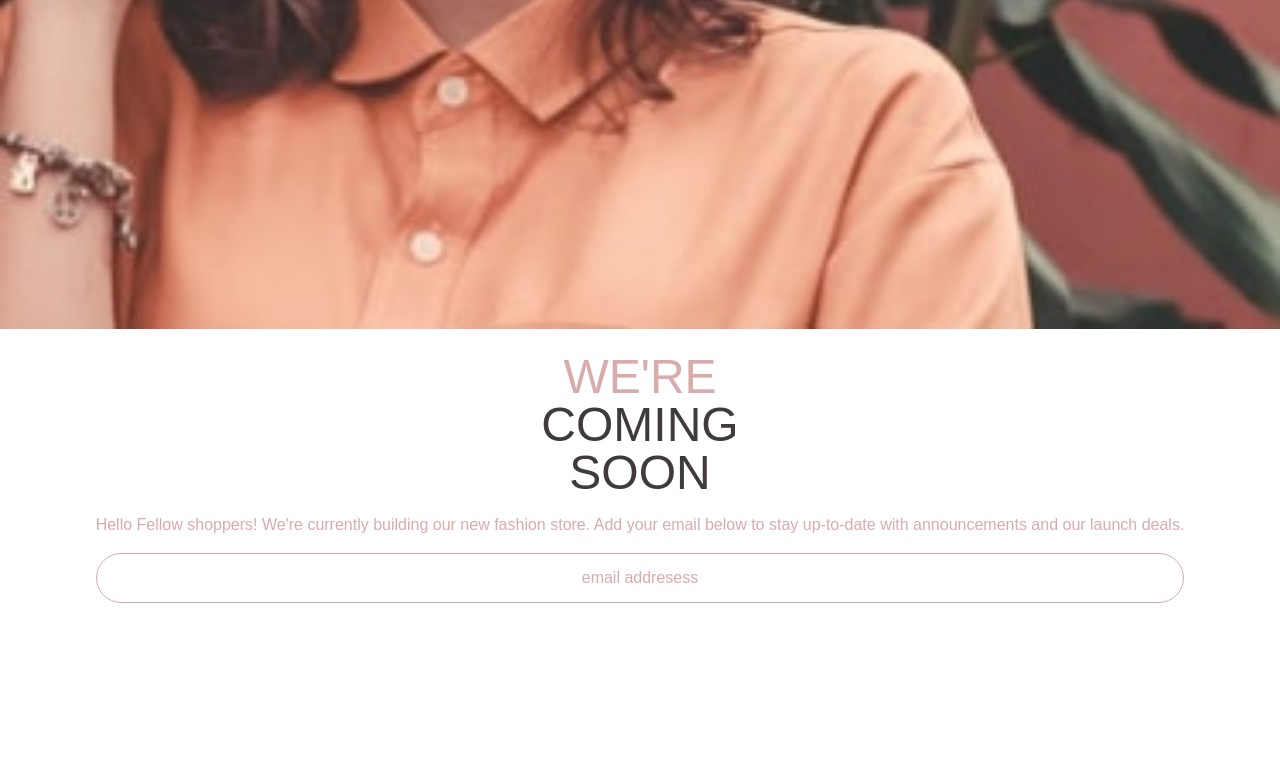
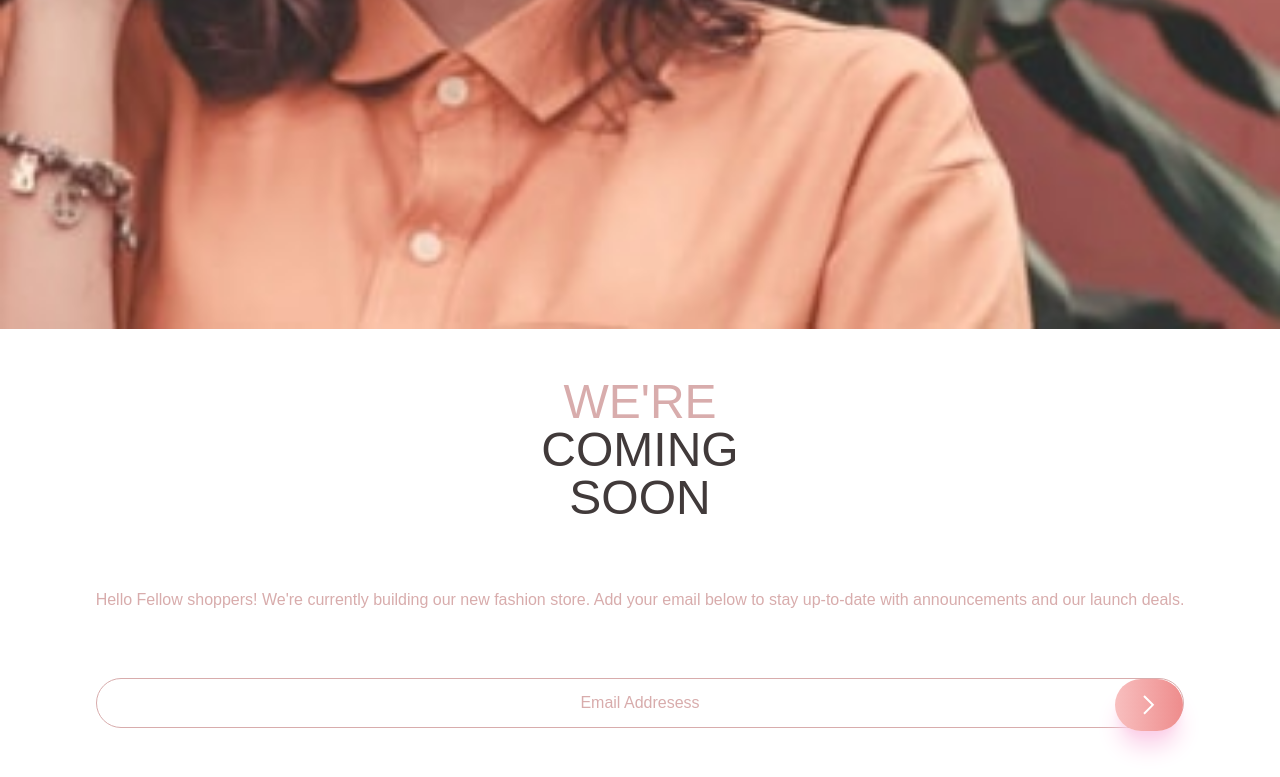
Before and after one commit to ainunnfh/base-apparel-coming-soon, a Next.js app: page / in a window 1280 px wide. Shown: the part 591-1368 px from the top of the page. Before the commit the page ends 1218 px from the top, so only its background shows below. Built offline with nearby package versions, Linux system fonts and the light colour scheme.

Commit message:
💄update (page.tsx): create email address design

```diff
--- a/src/app/page.tsx
+++ b/src/app/page.tsx
@@ -7,11 +7,11 @@ export default function Home() {
         <img className="w-32 ml-5" src="/logo.svg"></img>
         <img className="w-full  " src="/hero-mobile.jpg"></img>
       </div>
-      <div className="text-[#d8acac] p-6 flex flex-col h-1/2 justify-around items-center text-center">
-        <div className="flex flex-col gap-4">
-          <p className="text-5xl font-josefinSans uppercase font-light">
+      <div className="text-[#d8acac] p-6 flex flex-col items-center text-center">
+        <div className="flex flex-col gap-4 h-[50vh] justify-around">
+          <p className="text-5xl font-josefinSans uppercase">
             We&apos;re <br />
-            <span className="text-[#413a3a]">
+            <span className="text-[#413a3a] ">
               Coming
               <br /> Soon
             </span>
@@ -21,9 +21,19 @@ export default function Home() {
             store. Add your email below to stay up-to-date with announcements
             and our launch deals.
           </p>
-          <p className="border rounded-full px-4 py-3 border-[#d8acac] ">
-            email addresess
-          </p>
+
+          <div className="border flex  rounded-full px-6 py-6 border-[#d8acac] relative">
+            <p className="absolute text-center top-1/2 left-1/2 transform -translate-x-1/2 -translate-y-1/2">
+              Email Addresess
+            </p>
+            <p className="absolute top-0 right-0">
+              <img
+                className=" bg-gradient-to-r from-[#f8bfbf]  to-[#ee8c8c] shadow-xl rounded-full px-7 py-4 shadow-pink-200"
+                src="/icon-arrow.svg"
+                alt="arrow icon"
+              />
+            </p>
+          </div>
         </div>
       </div>
     </div>
```
